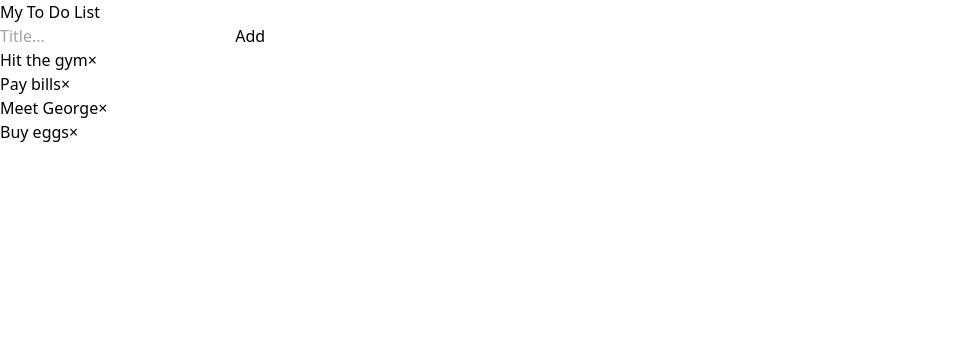
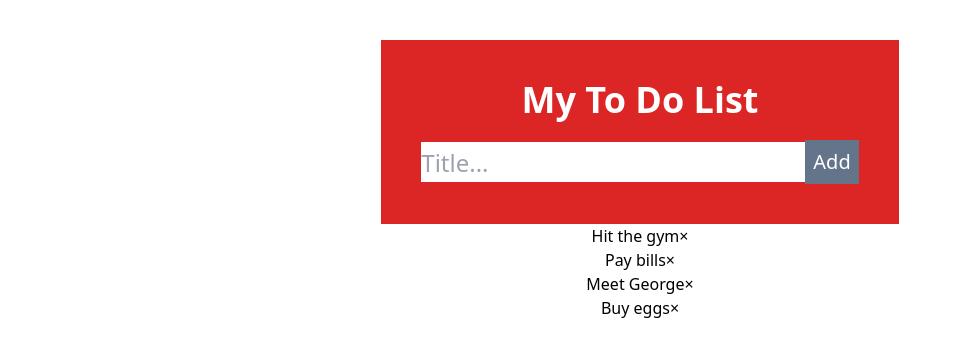
Before and after one commit to difhaels/Project-2023, a website: page Web/To Do List/index.html in a window 1280 px wide. Shown: the whole page, without its empty margins (0-962 px from the left). Drawn offline with Linux system fonts and the light colour scheme.

Commit message:
fix header to do list

```diff
--- a/Web/To Do List/index.html
+++ b/Web/To Do List/index.html
@@ -8,14 +8,16 @@
     <link rel="stylesheet" href="dist/output.css" />
     <script src="main.js" defer></script>
   </head>
-  <body>
-    <div id="myDIV" class="header">
-      <h2>My To Do List</h2>
-      <input type="text" id="myInput" placeholder="Title..." />
-      <span onclick="newElement()" class="addBtn">Add</span>
+  <body class="grid place-content-center mt-10">
+    <div id="myDIV" class="text-center bg-red-600 p-10">
+      <h1 class="text-4xl pb-5 font-bold text-white">My To Do List</h1>
+      <div class="flex items-center">
+        <input type="text" id="myInput" placeholder="Title..." class="w-96 h-10 text-2xl" />
+        <span onclick="newElement()" class="addBtn text-xl bg-slate-500 hover:bg-slate-400 text-white p-2">Add</span>
+      </div>
     </div>
 
-    <ul id="myUL">
+    <ul id="myUL" class="text-center odd:bg-gray-500">
       <li>Hit the gym</li>
       <li class="checked">Pay bills</li>
       <li>Meet George</li>
--- a/Web/To Do List/tailwind.config.js
+++ b/Web/To Do List/tailwind.config.js
@@ -1,6 +1,6 @@
 /** @type {import('tailwindcss').Config} */
 module.exports = {
-  content: ["./src/**/*.{js,jsx,ts,tsx,html}"],
+  content: ["./**/*.{js,jsx,ts,tsx,html}"],
   theme: {
     extend: {},
   },
```
Also changed, not shown: Web/To Do List/dist/output.css.
